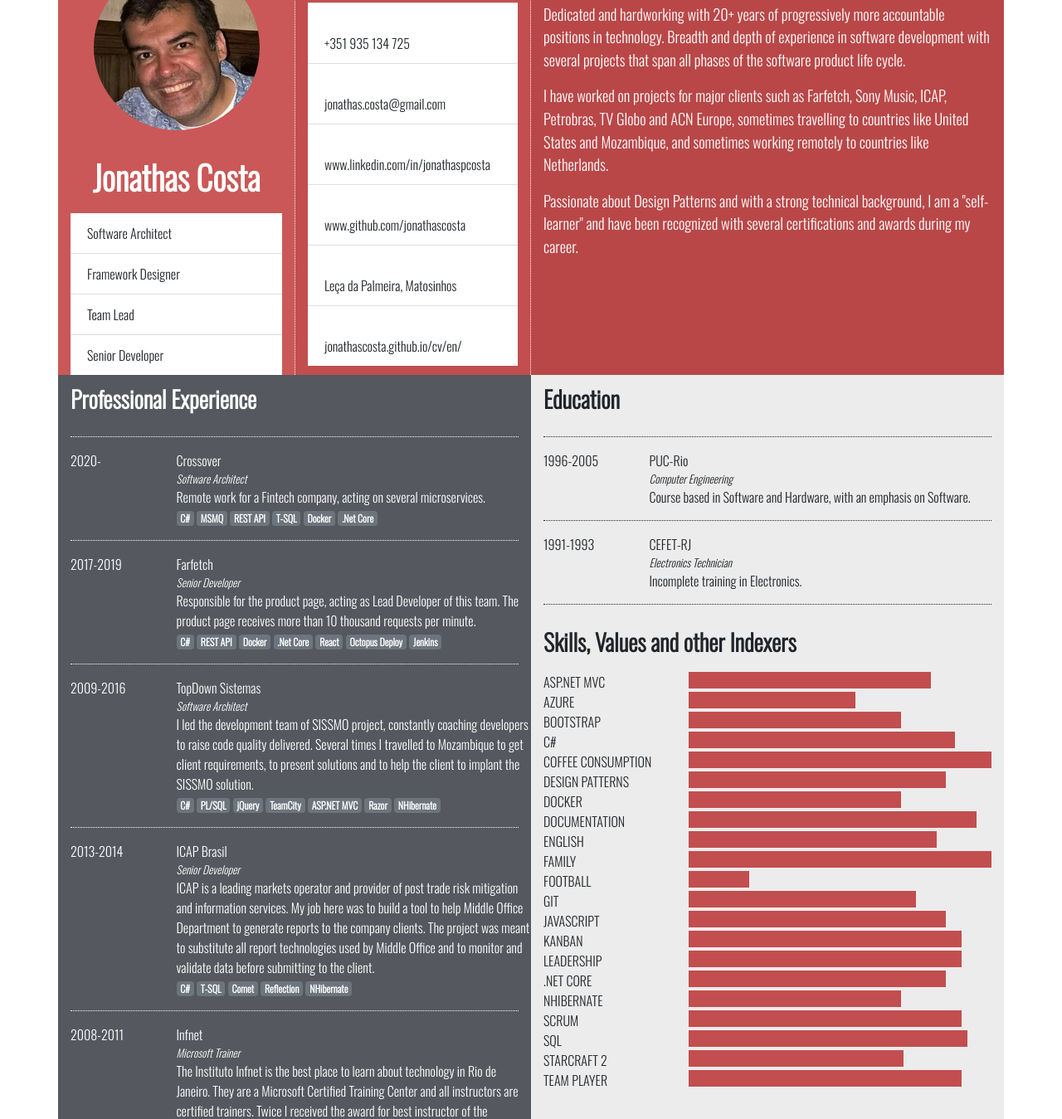
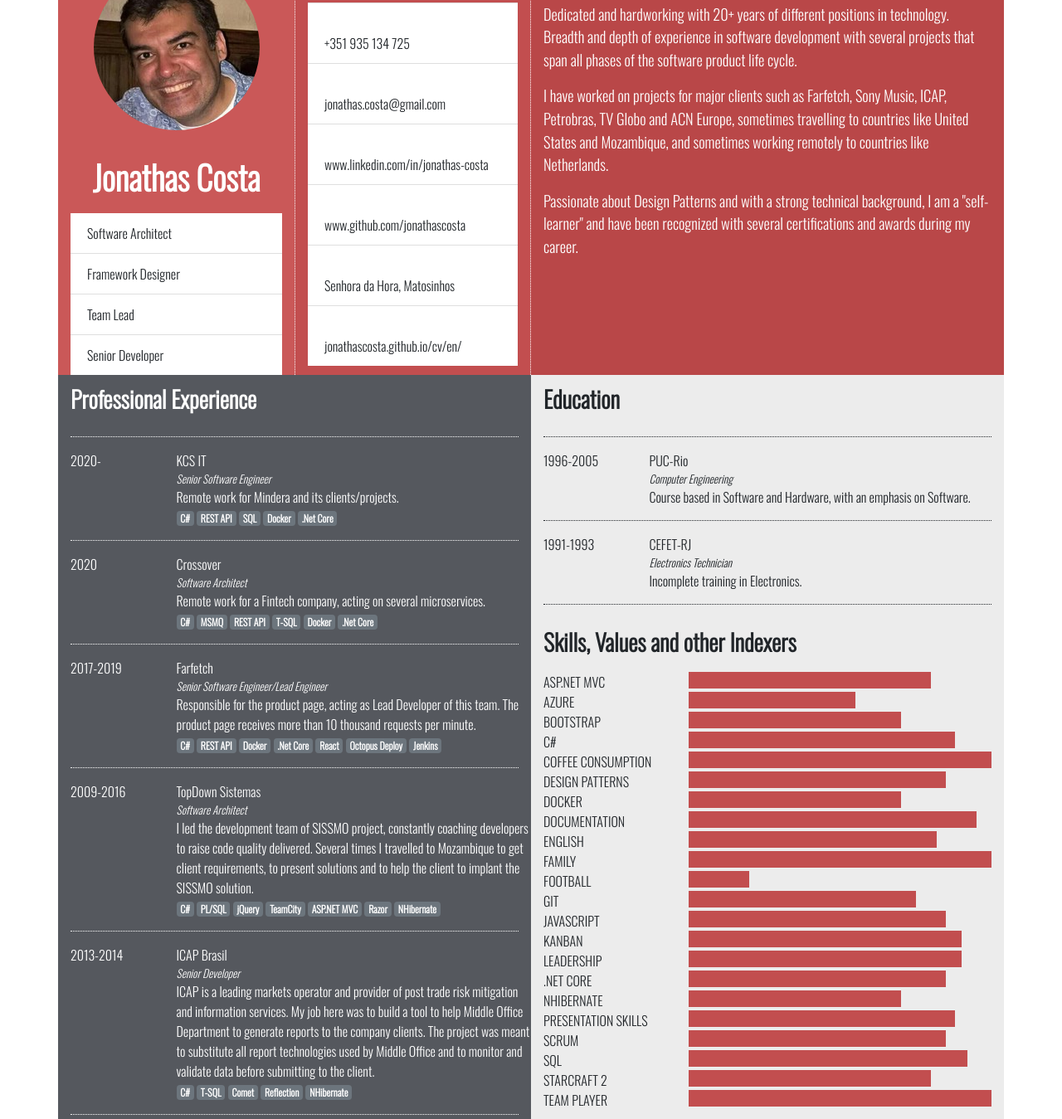
Before and after one commit to jonathascosta/cv, a plain HTML site: page en/index.html in a window 1280 px wide. Shown: the part 63-1412 px from the top of the page at 83% size. Drawn offline with nearby package versions, Linux system fonts and the light colour scheme; a web font is replaced by a local one.

Commit message:
Update cv

```diff
--- a/en/index.html
+++ b/en/index.html
@@ -130,13 +130,13 @@
                     jonathas.costa@gmail.com</li>
                 <li class="list-group-item email">
                     <span class="oi oi-briefcase"></span><br />
-                    www.linkedin.com/in/jonathaspcosta</li>
+                    www.linkedin.com/in/jonathas-costa</li>
                 <li class="list-group-item github">
                     <span class="oi oi-beaker"></span><br />
                     www.github.com/jonathascosta</li>
                 <li class="list-group-item address">
                     <span class="oi oi-home"></span><br />
-                    Leça da Palmeira, Matosinhos</li>
+                    Senhora da Hora, Matosinhos</li>
                 <li class="list-group-item address">
                     <span class="oi oi-document"></span><br />
                     jonathascosta.github.io/cv/en/</li>
@@ -144,7 +144,7 @@
         </div>
         <div class="summary col-lg-6">
             <h3>About me</h3>
-            <p>Dedicated and hardworking with 20+ years of progressively more accountable positions in technology.
+            <p>Dedicated and hardworking with 20+ years of different positions in technology.
                 Breadth and depth of experience in software development with several projects that span
                 all phases of the software product life cycle.</p>
             <p>I have worked on projects for major clients such as Farfetch, Sony Music, ICAP, Petrobras, TV Globo
@@ -163,6 +163,32 @@
             <div class="exp">
                 <div class="row">
                     <div class="exp-when col-lg-3">2020-</div>
+                    <div class="exp-company">KCS IT</div>
+                </div>
+                <div class="row">
+                    <div class="exp-role offset-lg-3">Senior Software Engineer</div>
+                </div>
+                <div class="row">
+                    <div class="exp-story offset-lg-3">
+                        Remote work for Mindera and its clients/projects.
+                    </div>
+                </div>
+                <div class="row">
+                    <div class="exp-story offset-lg-3">
+                        <span class="badge badge-secondary">C#</span>
+                        <span class="badge badge-secondary">REST API</span>
+                        <span class="badge badge-secondary">SQL</span>
+                        <span class="badge badge-secondary">Docker</span>
+                        <span class="badge badge-secondary">.Net Core</span>
+                    </div>
+                </div>
+            </div>
+            <div>
+                <hr style="border-top: dotted 1px;" />
+            </div>
+            <div class="exp">
+                <div class="row">
+                    <div class="exp-when col-lg-3">2020</div>
                     <div class="exp-company">Crossover</div>
                 </div>
                 <div class="row">
@@ -193,7 +219,7 @@
                     <div class="exp-company">Farfetch</div>
                 </div>
                 <div class="row">
-                    <div class="exp-role offset-lg-3">Senior Developer</div>
+                    <div class="exp-role offset-lg-3">Senior Software Engineer/Lead Engineer</div>
                 </div>
                 <div class="row">
                     <div class="exp-story offset-lg-3">
@@ -485,9 +511,15 @@
                     </div>
                 </div>
                 <div class="row">
+                    <div class="skill-name col-lg-4">PRESENTATION SKILLS</div>
+                    <div class="skill-level col-lg-8">
+                        <div style="width: 88%"></div>
+                    </div>
+                </div>
+                <div class="row">
                     <div class="skill-name col-lg-4">SCRUM</div>
                     <div class="skill-level col-lg-8">
-                        <div style="width: 90%"></div>
+                        <div style="width: 85%"></div>
                     </div>
                 </div>
                 <div class="row">
@@ -499,13 +531,13 @@
                 <div class="row">
                     <div class="skill-name col-lg-4">STARCRAFT 2</div>
                     <div class="skill-level col-lg-8">
-                        <div style="width: 71%"></div>
+                        <div style="width: 80%"></div>
                     </div>
                 </div>
                 <div class="row">
                     <div class="skill-name col-lg-4">TEAM PLAYER</div>
                     <div class="skill-level col-lg-8">
-                        <div style="width: 90%"></div>
+                        <div style="width: 100%"></div>
                     </div>
                 </div>
             </div>
```
